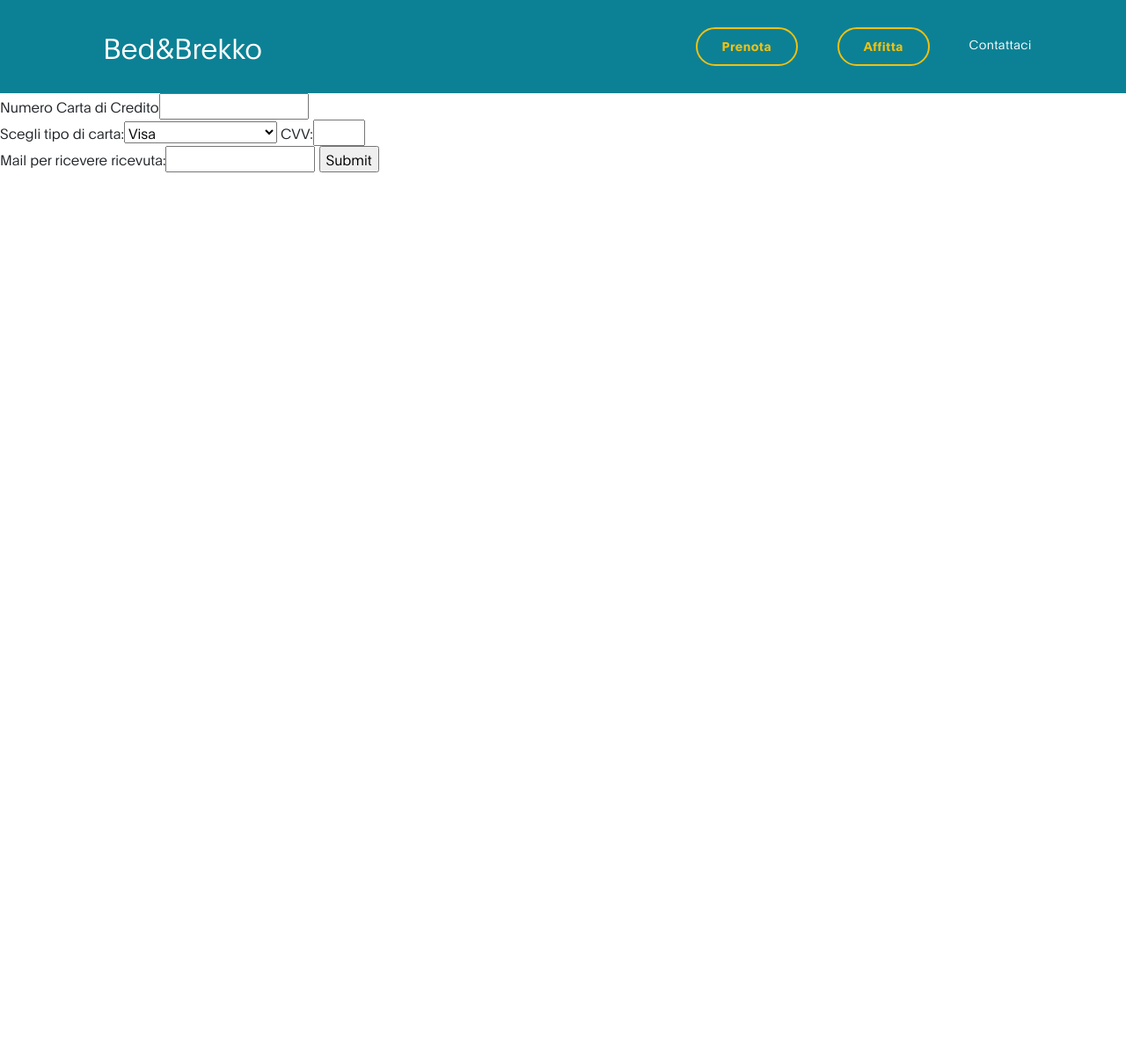
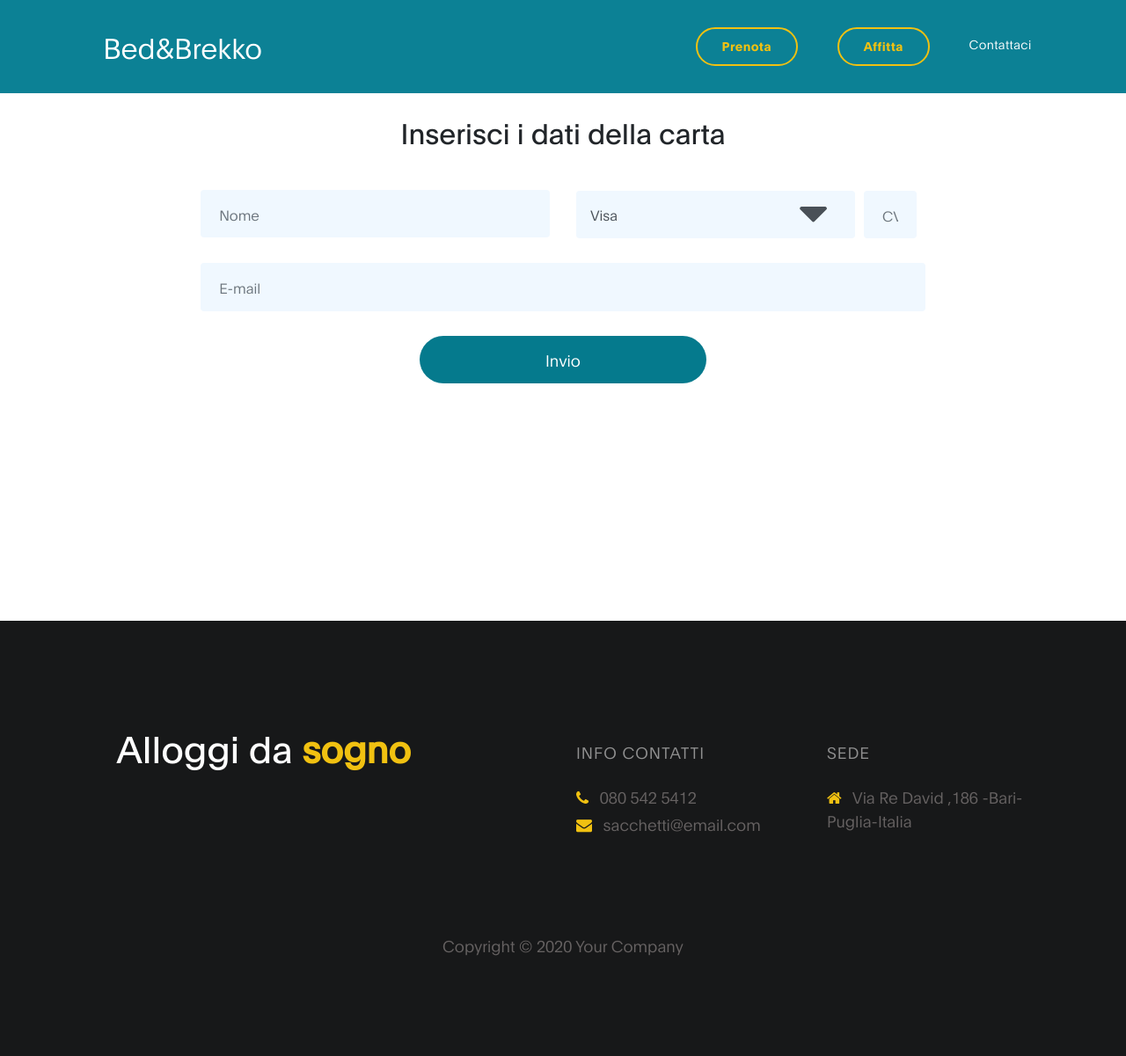
Before and after one commit to NicolaMenolas03/uda, a PHP site: page /registraticarta.php in a window 1280 px wide. Shown: the whole page at 88% size. Before the commit the page ends 196 px from the top, so only its background shows below. Run offline with PHP 8.4, Linux system fonts and the light colour scheme; some libraries are stand-ins or nearby versions.

Commit message:
grafica carte

```diff
--- a/SceltaDate.php
+++ b/SceltaDate.php
@@ -33,7 +33,7 @@
         </div>
         <div class="col-md-1">
             <label for="validationCustom04" class="form-label" style="color:transparent;">.</label>
-            <button class="btn btn-primary" id="validationCustom04" name="submit" type="submit">Cerca</button>
+            <button class="btn button_date" id="validationCustom04" name="submit" type="submit">Cerca</button>
         </div>
     </form>
 </div>
--- a/css/templatemo-digital-trend.css
+++ b/css/templatemo-digital-trend.css
@@ -709,3 +709,11 @@ https://templatemo.com/tm-538-digital-trend
       margin-left: 0;
     }
   }
+  .button_date{
+    background: var(--primary-color);
+    border-radius: var(--border-radius-large);
+    color: var(--white-color);
+    cursor: pointer;
+    font-size: var(--p-font-size);
+    padding: 0.5em,0.8em;
+  }
--- a/index_copy.php
+++ b/index_copy.php
@@ -7,6 +7,7 @@
 ?>
 
 <body>
+<h2 style="text-align: center; padding:20px" class="text-black aos-init aos-animate" data-aos="fade-up">Inserisci i tuoi dati</h2>
 
      <div class="col-lg-8 mx-auto col-md-10 col-12">
 
--- a/registraticarta.php
+++ b/registraticarta.php
@@ -1,35 +1,61 @@
-<html>
-<?php require_once('header.php') ?>
+<!DOCTYPE html>
+<html lang="en">
+<?php require_once('header.php'); ?>
 
-    <form method="POST">
-        Numero Carta di Credito<input type="text" name="numcred" minlength="16" maxlength="16" min="0" max="9999999999999999" required><br>
-        Scegli tipo di carta:<select name="carta" id="carta" required>
+<body>
+<h2 style="text-align: center; padding:20px" class="text-black aos-init aos-animate" data-aos="fade-up">Inserisci i dati della carta</h2>
+    <div class="col-lg-8 mx-auto col-md-10 col-12">
+
+        <form method="POST" class="contact-form" data-aos="fade-up" data-aos-delay="300" role="form">
+            <div class="row">
+                <div class="col-lg-6 col-12">
+                    <input type="text" class="form-control" name="numcred" minlength="16" maxlength="16" min="0" max="9999999999999999" placeholder="Nome" required>
+                </div>
+                <div class="col-lg-6 col-12" style="display:flex;justify-content: space-between;">
+                    <select name="carta" id="carta" class="custo-select" required style="margin-top:15px;width:80%;">
                         <option value="visa" name="cartadicredito">Visa</option>
                         <option value="maestro" name="cartadicredito">Maestro/MasterCard</option>
                     </select>
-        CVV:<input type="number" name="cvv" maxlength="3" minlength="3" min="1" max="999" required><br>
-        Mail per ricevere ricevuta:<input type="text" name="mail" required>
-        <input type="submit" name="invio">
+                    <input type="text" class="form-control" name="cvv" maxlength="3" minlength="3" min="1" max="999" placeholder="CVV" style="margin-top:15px; width:15%;" required><br>
+                </div>
+                <div class="col-lg-12 col-12">
+                    <input type="text" class="form-control" name="mail" placeholder="E-mail" required>
+                </div>
+                <div class="col-lg-5 mx-auto col-7">
+                    <button type="submit" class="form-control" id="submit-button" name="submit">Invio</button>
+                </div>
+            </div>
+
         </form>
+    </div>
+</body>
+
+<section class="testimonial section-padding" id="footer">
+</section>
+
+</body>
+<?php
+require_once("footer.php");
+
+?>
+
 </html>
 
 <?php
 
-    function controllamail($mail){
-        if(filter_var($mail, FILTER_VALIDATE_EMAIL)){
+function controllamail($mail)
+{
+    if (filter_var($mail, FILTER_VALIDATE_EMAIL)) {
         return true;
-        }
-        else {
+    } else {
         return false;
     }
 }
 
-    if (isset($_POST["invio"])){
+if (isset($_POST["invio"])) {
     $mail = filter_var($_POST["mail"], FILTER_SANITIZE_EMAIL);
     $controllo = controllamail($mail);
-        if ($controllo==true){
-
+    if ($controllo == true) {
     }
-
 }
 ?>
```
Lines whose indentation alone changed are shown as unchanged.
